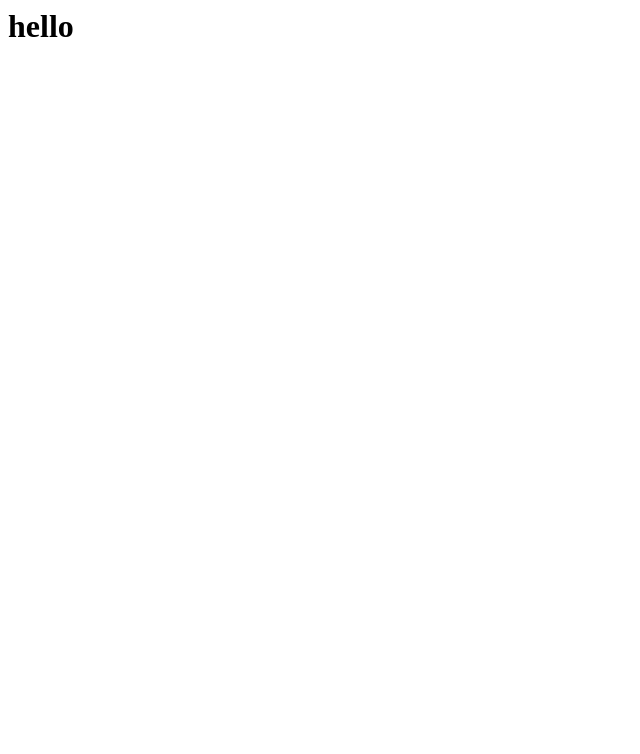
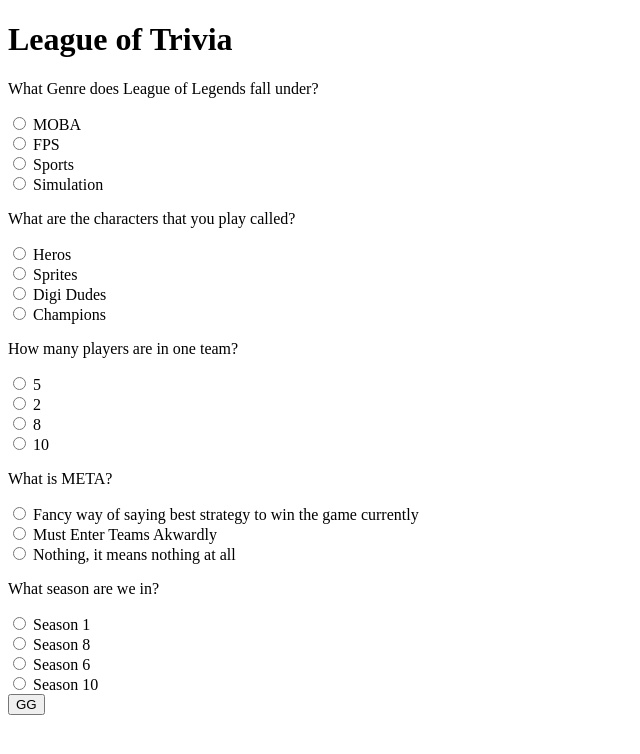
Before and after one commit to MalikKAhmed/GA-Triva, a plain HTML site: page index.html in a window 1280 px wide. Shown: the whole page, without its empty margins (0-640 px from the left). Drawn offline with Linux system fonts and the light colour scheme.

Commit message:
progress

```diff
--- a/index.html
+++ b/index.html
@@ -1 +1,49 @@
-<h1>hello</h1>
+<!DOCTYPE html>
+<html>
+<head>
+    <meta charset="utf-8" />
+    <meta http-equiv="X-UA-Compatible" content="IE=edge">
+    <title>Page Title</title>
+    <meta name="viewport" content="width=device-width, initial-scale=1">
+    <link rel="stylesheet" type="text/css" media="screen" href="main.css" />
+    <script src="main.js"></script>
+</head>
+<body>
+    <h1>League of Trivia</h1>
+    <form id="quiz" name="quiz">
+        <p>What Genre does League of Legends fall under?</p>
+        <input type="radio" id="choice" name="question1" value="MOBA"> MOBA <br>
+        <input type="radio" id="choice" name="question1" value="FPS"> FPS <br>
+        <input type="radio" id="choice" name="question1" value="Sports"> Sports <br>
+        <input type="radio" id="choice" name="question1" value="Simulation"> Simulation <br>
+
+        <p>What are the characters that you play called?</p>
+        <input type="radio" id="choice" name="question2" value="Heros"> Heros <br>
+        <input type="radio" id="choice" name="question2" value="Sprites"> Sprites<br>
+        <input type="radio" id="choice" name="question2" value="Digi Dudes"> Digi Dudes<br>
+        <input type="radio" id="choice" name="question2" value="Champions"> Champions <br>
+
+        <p>How many players are in one team?</p>
+        <input type="radio" id="choice" name="question3" value="5"> 5 <br>
+        <input type="radio" id="choice" name="question3" value="2"> 2 <br>
+        <input type="radio" id="choice" name="question3" value="8"> 8 <br>
+        <input type="radio" id="choice" name="question3" value="10"> 10 <br>
+
+        <p>What is META?</p>
+        <input type="radio" id="choice" name="question4" value="Fancy way of saying best strategy to win the game currently"> Fancy way of saying best strategy to win the game currently<br>
+        <input type="radio" id="choice" name="question4" value="Must Enter Teams Akwardly"> Must Enter Teams Akwardly <br>
+        <input type="radio" id="choice" name="question4" value="Nothing, it means nothing at all"> Nothing, it means nothing at all <br>
+
+        <p>What season are we in?</p>
+        <input type="radio" id="choice" name="question5" value="Season 1"> Season 1 <br>
+        <input type="radio" id="choice" name="question5" value="Season 8"> Season 8 <br>
+        <input type="radio" id="choice" name="question5" value="Season 6"> Season 6 <br>
+        <input type="radio" id="choice" name="question5" value="Season 10"> Season 10 <br>
+
+        <input id="button" type="button" value="GG" onclick="check();">
+    </form>
+    <div id="after_submit">
+        <p id="number_correct"></p>
+    </div>
+</body>
+</html>
--- /dev/null
+++ b/main.js
@@ -0,0 +1,26 @@
+function check () {
+  var question1 = document.quiz.question1.value
+  var question2 = document.quiz.question2.value
+  var question3 = document.quiz.question3.value
+  var question4 = document.quiz.question4.value
+  var question5 = document.quiz.question5.value
+  var correct = 0
+
+  if (question1 == 'MOBA') {
+    correct++
+  }
+  if (question2 == 'Champions') {
+    correct++
+  }
+  if (question3 == '5') {
+    correct++
+  }
+  if (question4 == 'Fancy way of saying best strategy to win the game currently') {
+    correct++
+  }
+  if (question5 == 'Season 8') {
+    correct++
+  }
+  document.getElementById('after_submit').style.visibility = 'visible'
+  document.getElementById('number_correct').innerHTML = 'You got ' + correct + ' correct.';
+}
```
Also changed, not shown: main.css (added).
